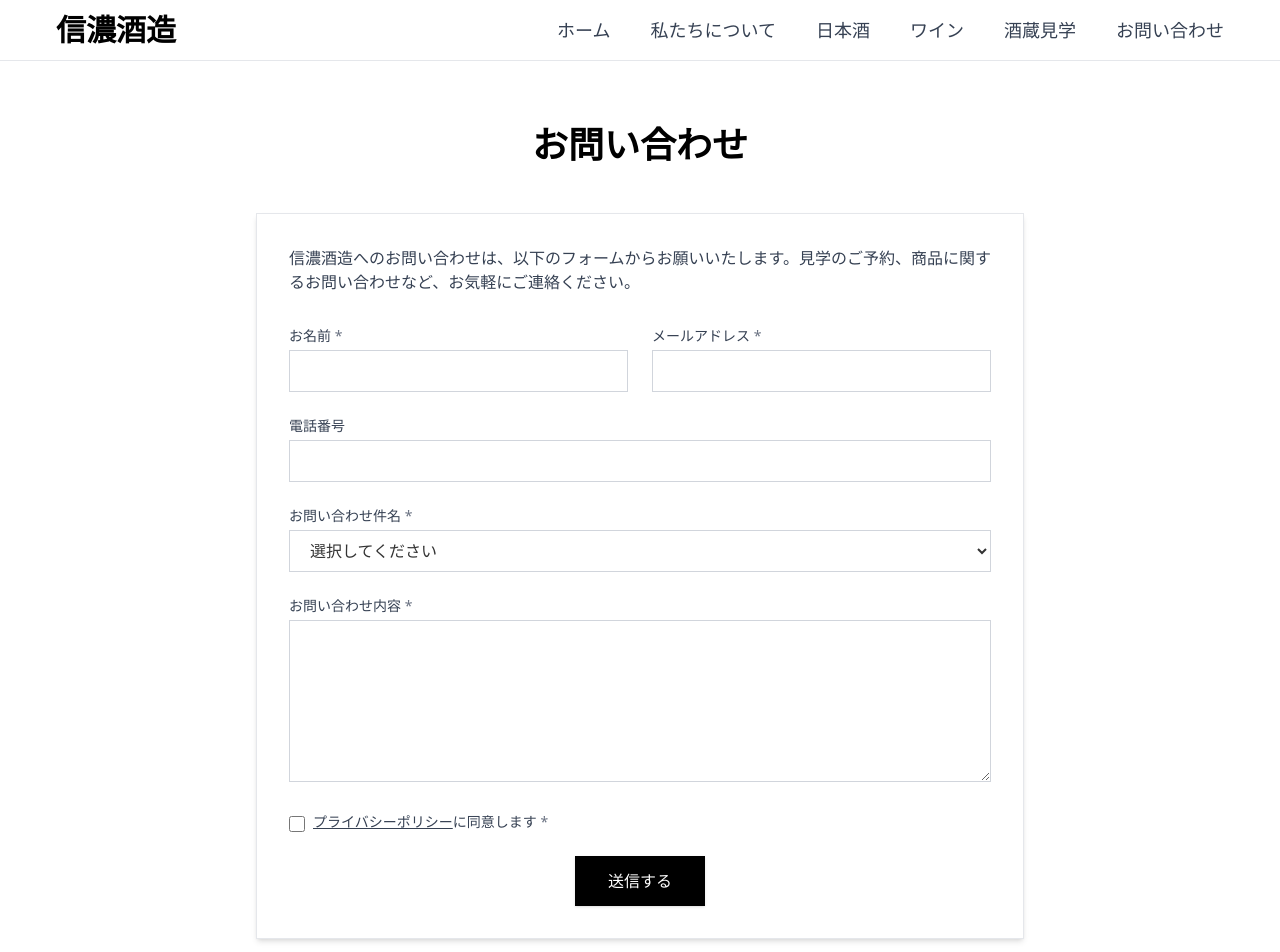
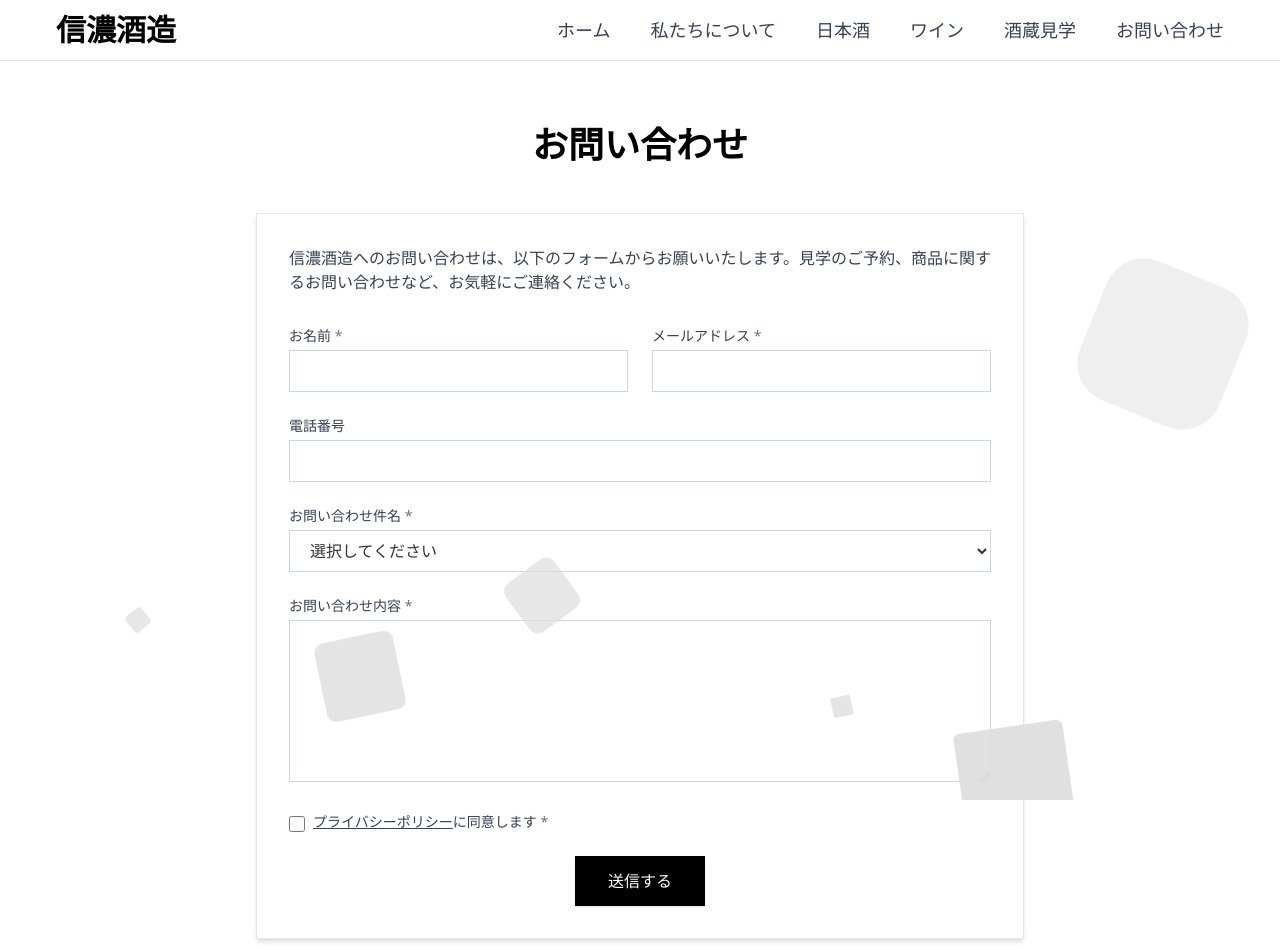
Before and after one commit to k-mawa/demonextjs, a Next.js app: page /contact in a window 1280 px wide. Shown: the top 952 px of the page. Built offline with nearby package versions, Linux system fonts and the light colour scheme.

Commit message:
added animatins to the top

```diff
--- a/src/app/components/Footer.tsx
+++ b/src/app/components/Footer.tsx
@@ -3,6 +3,7 @@
 import Link from "next/link";
 import Image from "next/image";
 import farmerImage from "./farmers.jpg";
+import "./animations.css";
 
 export default function Footer() {
   return (
@@ -152,20 +153,20 @@
           </div>
         </div>
 
-        {/* 農家さんセクション - デスクトップでの並列表示のために修正 */}
+        {/* 農家さんセクション  */}
         <div className="mt-12 bg-white dark:bg-gray-800 rounded-lg p-6 shadow-sm">
           <div className="flex flex-col lg:flex-row items-center gap-8">
-            {/* 左：テキスト */}
+            {/* テキスト */}
             <div className="lg:w-1/2 w-full lg:text-left text-center">
               <h3 className="text-lg font-semibold mb-2 text-black dark:text-white">契約農家さんたちから一言</h3>
               <p className="text-gray-600 dark:text-gray-400">
-                『私たちが、原料となるお米もブドウも
+                『私たちが、お米もブドウも原料から
                 <br />
                 手間暇と愛情を込めて、真面目に丁寧に作っています。』
               </p>
             </div>
 
-            {/* 右：画像 */}
+            {/* 画像 */}
             <div className="lg:w-1/2 w-full flex justify-center lg:justify-end">
               <Image
                 src={farmerImage}
@@ -173,7 +174,21 @@
                 height={300}
                 alt="farmersImage"
                 className="rounded-2xl max-w-xs"
-              />
+                />
+                {/* animation.css */}
+                  <ul className="circles">
+                        <li></li>
+                        <li></li>
+                        <li></li>
+                        <li></li>
+                        <li></li>
+                        <li></li>
+                        <li></li>
+                        <li></li>
+                        <li></li>
+                        <li></li>
+                </ul>
+
             </div>
           </div>
         </div>
--- a/src/app/components/Header.tsx
+++ b/src/app/components/Header.tsx
@@ -2,6 +2,7 @@
 
 import Link from "next/link";
 import { useState } from "react";
+import "./animations.css";
 
 export default function Header() {
   const [isMenuOpen, setIsMenuOpen] = useState(false);
--- /dev/null
+++ b/src/app/components/animations.css
@@ -0,0 +1,114 @@
+.circles{
+    position: absolute;
+    top: 0;
+    left: 0;
+    width: 100%;
+    height: 100%;
+    overflow: hidden;
+}
+
+.circles li{
+    position: absolute;
+    display: block;
+    list-style: none;
+    width: 20px;
+    height: 20px;
+    background: gainsboro;
+    animation: animate 25s linear infinite;
+    bottom: -150px;
+
+}
+
+.circles li:nth-child(1){
+    left: 25%;
+    width: 80px;
+    height: 80px;
+    animation-delay: 0s;
+}
+
+
+.circles li:nth-child(2){
+    left: 10%;
+    width: 20px;
+    height: 20px;
+    animation-delay: 2s;
+    animation-duration: 12s;
+}
+
+.circles li:nth-child(3){
+    left: 70%;
+    width: 20px;
+    height: 20px;
+    animation-delay: 4s;
+}
+
+.circles li:nth-child(4){
+    left: 40%;
+    width: 60px;
+    height: 60px;
+    animation-delay: 0s;
+    animation-duration: 18s;
+}
+
+.circles li:nth-child(5){
+    left: 65%;
+    width: 20px;
+    height: 20px;
+    animation-delay: 0s;
+}
+
+.circles li:nth-child(6){
+    left: 75%;
+    width: 110px;
+    height: 110px;
+    animation-delay: 3s;
+}
+
+.circles li:nth-child(7){
+    left: 35%;
+    width: 150px;
+    height: 150px;
+    animation-delay: 7s;
+}
+
+.circles li:nth-child(8){
+    left: 50%;
+    width: 25px;
+    height: 25px;
+    animation-delay: 15s;
+    animation-duration: 45s;
+}
+
+.circles li:nth-child(9){
+    left: 20%;
+    width: 15px;
+    height: 15px;
+    animation-delay: 2s;
+    animation-duration: 35s;
+}
+
+.circles li:nth-child(10){
+    left: 85%;
+    width: 150px;
+    height: 150px;
+    animation-delay: 0s;
+    animation-duration: 11s;
+}
+
+
+
+@keyframes animate {
+
+    0%{
+        transform: translateY(0) rotate(0deg);
+        opacity: 1;
+        border-radius: 0;
+    }
+
+    100%{
+        transform: translateY(-1000px) rotate(720deg);
+        opacity: 0;
+        border-radius: 50%;
+    }
+
+}
```
